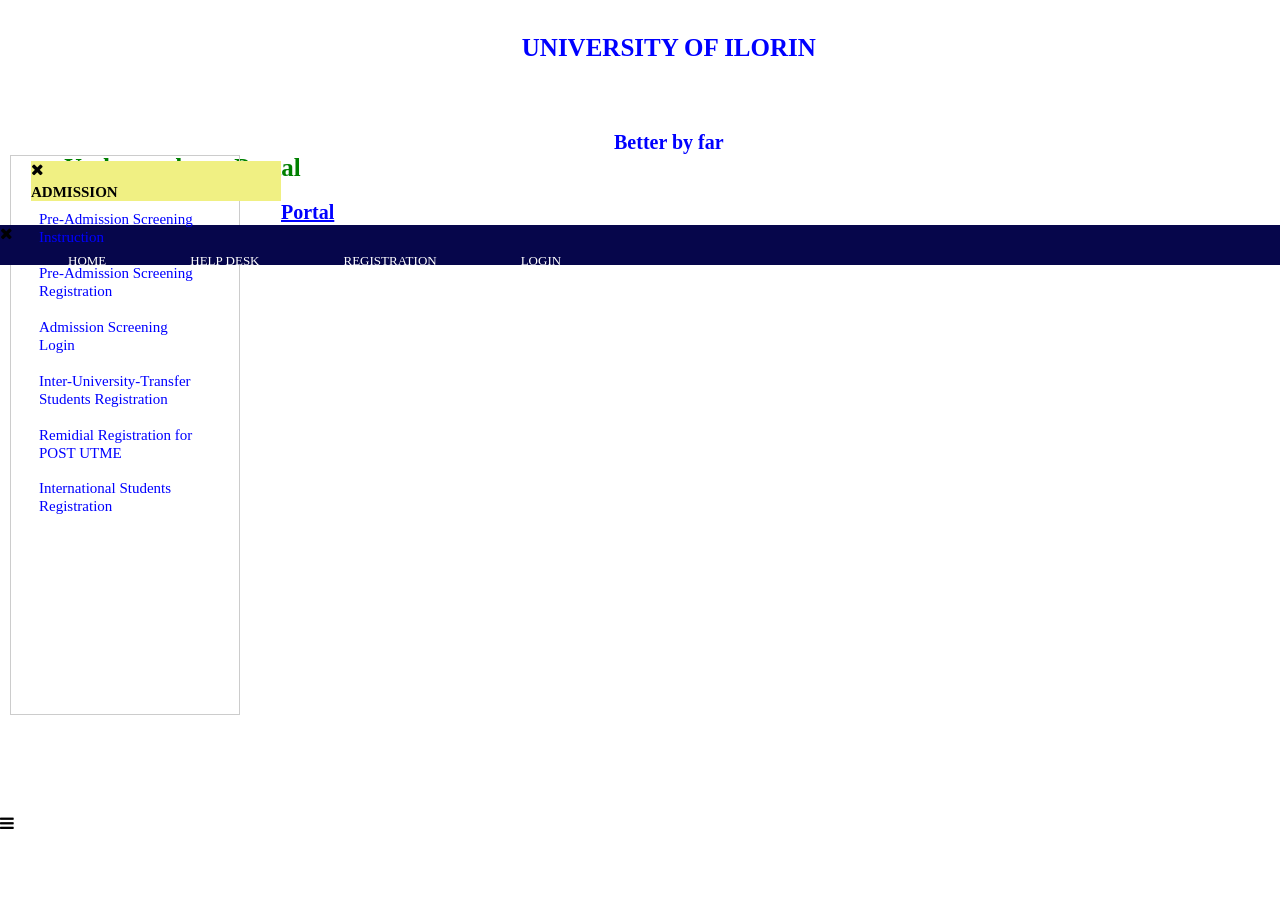
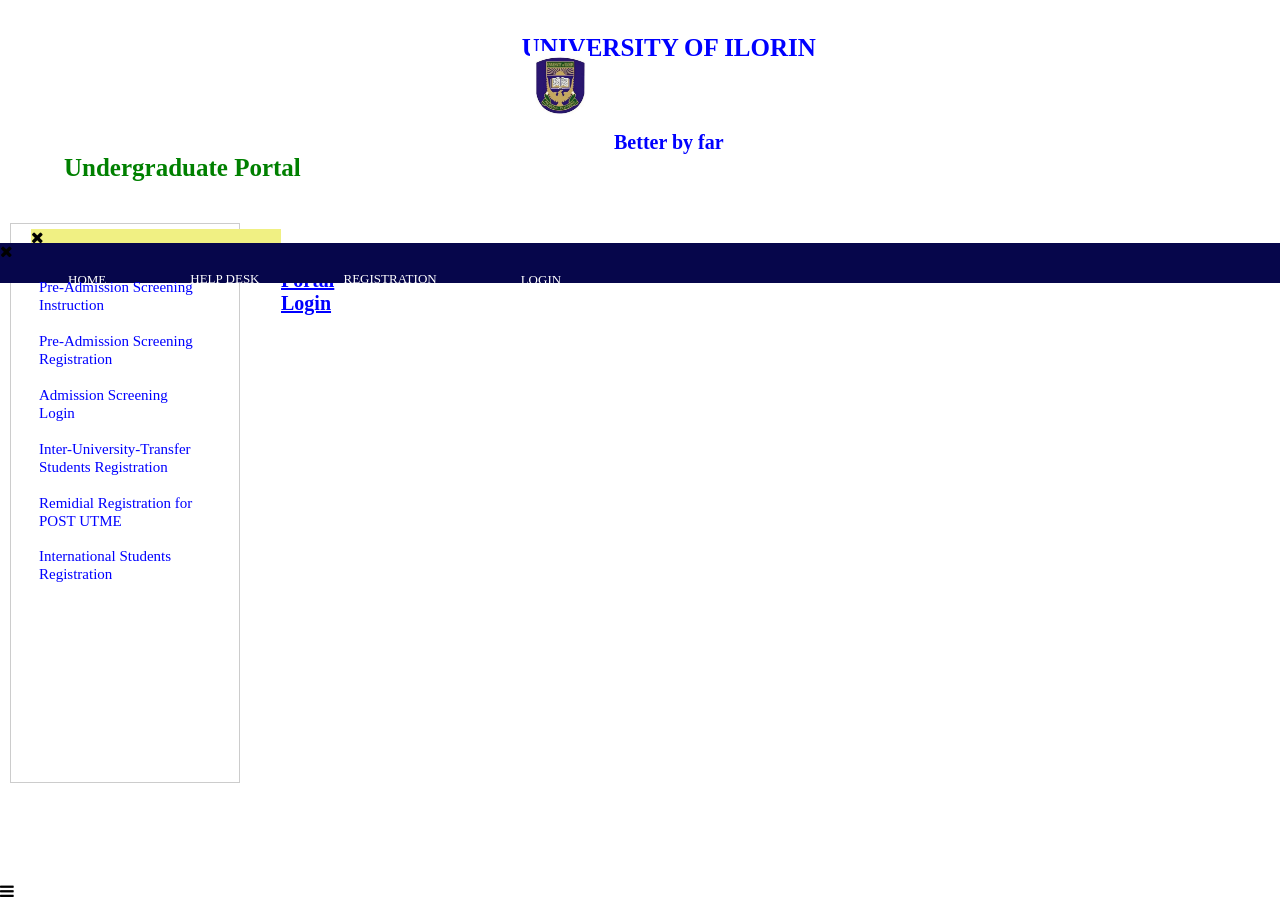
Before and after one commit to Leonidas-01/Unilorin-website, a plain HTML site: page index.html in a window 1280 px wide. Shown: the top 901 px of the page. Before the commit the page ends 833 px from the top, so only its background shows below. Drawn offline with Linux system fonts and the light colour scheme.

Commit message:
changed nav img on .css width: 60px; position: relative; margin-left: 530px;

```diff
--- a/styles2.css
+++ b/styles2.css
@@ -53,9 +53,10 @@
     transition: 0.5s;
 }
 nav img{
-    width: 50px;
-    padding-left: 50%;
-    padding-top: 4% ;
+    width: 60px;
+    padding-top: 4%;
+    position: relative;
+    margin-left: 530px;
 }
 .text{
     width: 90%;
```
